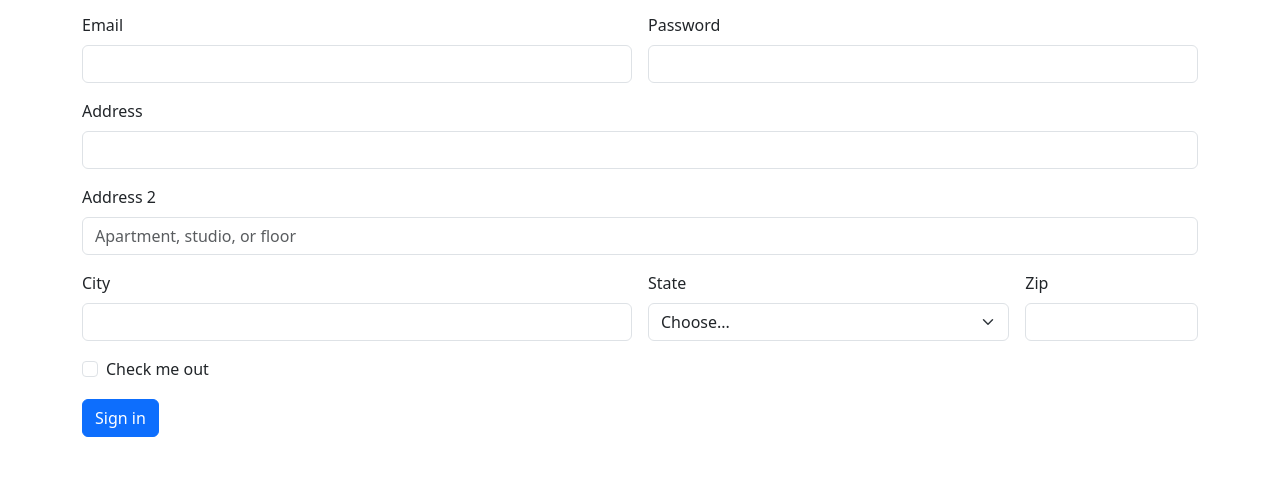
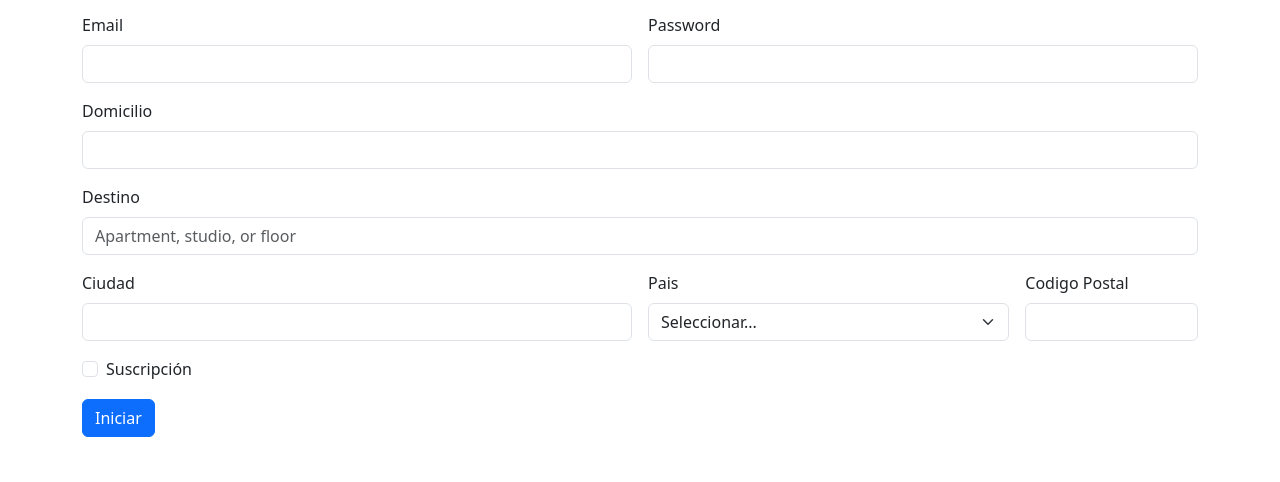
Before and after one commit to WalterSpernanzoni/segunda_pre-entrega_walter_spernanzoni, a plain HTML site: page asistencia.html in a window 1280 px wide. Shown: the part 825-1307 px from the top of the page. Drawn offline with nearby package versions, Linux system fonts and the light colour scheme.

Commit message:
se modifico imagenes y formularios de registro

```diff
--- a/asistencia.html
+++ b/asistencia.html
@@ -69,38 +69,38 @@
           <input type="password" class="form-control" id="inputPassword4">
         </div>
         <div class="col-12">
-          <label for="inputAddress" class="form-label">Address</label>
+          <label for="inputDomicilio" class="form-label">Domicilio</label>
           <input type="text" class="form-control" id="inputAddress" placeholder="">
         </div>
         <div class="col-12">
-          <label for="inputAddress2" class="form-label">Address 2</label>
+          <label for="Destino" class="form-label">Destino</label>
           <input type="text" class="form-control" id="inputAddress2" placeholder="Apartment, studio, or floor">
         </div>
         <div class="col-md-6">
-          <label for="inputCity" class="form-label">City</label>
+          <label for="inputCiudad" class="form-label">Ciudad</label>
           <input type="text" class="form-control" id="inputCity">
         </div>
         <div class="col-md-4">
-          <label for="inputState" class="form-label">State</label>
-          <select id="inputState" class="form-select">
-            <option selected>Choose...</option>
+          <label for="inputPais" class="form-label">Pais</label>
+          <select id="inputPais" class="form-select">
+            <option selected>Seleccionar...</option>
             <option>...</option>
           </select>
         </div>
         <div class="col-md-2">
-          <label for="inputZip" class="form-label">Zip</label>
+          <label for="inputCP" class="form-label">Codigo Postal</label>
           <input type="text" class="form-control" id="inputZip">
         </div>
         <div class="col-12">
           <div class="form-check">
             <input class="form-check-input" type="checkbox" id="gridCheck">
             <label class="form-check-label" for="gridCheck">
-              Check me out
+              Suscripción
             </label>
           </div>
         </div>
         <div class="col-12">
-          <button type="submit" class="btn btn-primary">Sign in</button>
+          <button type="submit" class="btn btn-primary">Iniciar</button>
         </div>
       </form>
     </main>
```
Also changed, not shown: index.html (+3 -0 lines), paquetes.html (+1 -1 lines), vuelos.html (+6 -9 lines).
